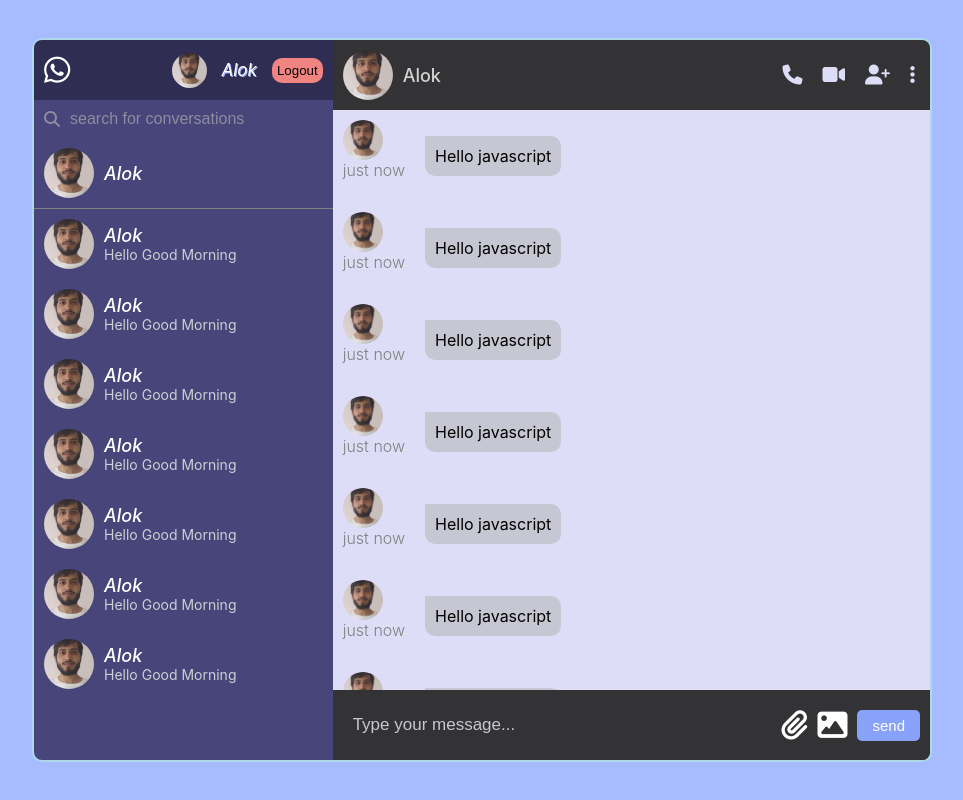
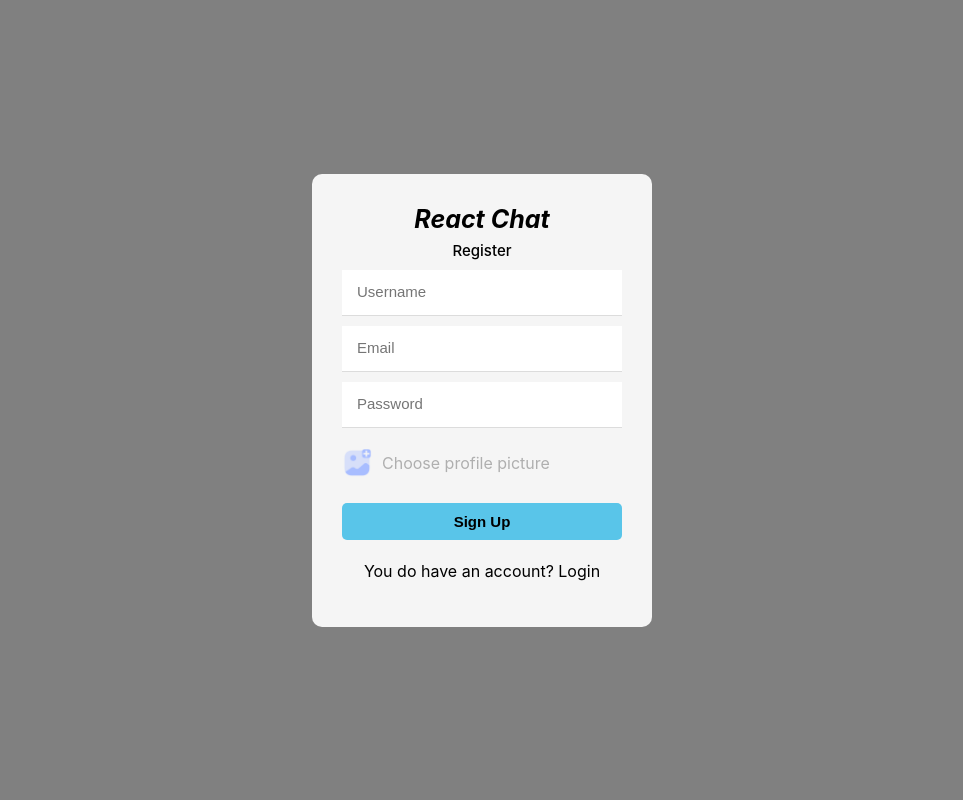
Before and after one commit to Alokkumarcse/React-Chat, a React (Create React App) app: page / in a window 1280 px wide. Shown: the whole page, without its empty margins (158-1121 px from the left). Built offline with nearby package versions, Linux system fonts and the light colour scheme; no server answers.

Commit message:
firebase db added

```diff
--- a/package.json
+++ b/package.json
@@ -6,6 +6,8 @@
     "@testing-library/jest-dom": "^5.16.5",
     "@testing-library/react": "^13.4.0",
     "@testing-library/user-event": "^13.5.0",
+    "dotenv": "^16.0.3",
+    "firebase": "^9.17.1",
     "react": "^18.2.0",
     "react-dom": "^18.2.0",
     "react-scripts": "5.0.1",
--- a/src/App.js
+++ b/src/App.js
@@ -1,11 +1,12 @@
 import "./styles/style.scss";
 
 import HomePage from "./pages/HomePage";
+import Register from "./pages/RegisterPage";
 
 function App() {
 	return (
 		<div>
-			<HomePage />
+			<Register />
 		</div>
 	);
 }
--- a/src/components/Message.jsx
+++ b/src/components/Message.jsx
@@ -4,14 +4,14 @@ import pic from "../images/profile pic.jpg";
 
 const Message = () => {
 	return (
-		<div className="message">
+		<div className="message owner">
 			<div className="message__info">
 				<img src={pic} alt="" />
 				<span>just now</span>
 			</div>
 			<div className="message__content">
 				<p>Hello javascript</p>
-				{/* <img src={pic} alt="" /> */}
+				<img src={pic} alt="" />
 			</div>
 		</div>
 	);
--- a/src/components/MessageContainer.jsx
+++ b/src/components/MessageContainer.jsx
@@ -4,7 +4,7 @@ import Message from "./Message";
 
 const MessageContainer = () => {
 	return (
-		<div className="messages">
+		<div className="message__container">
 			<Message />
 			<Message />
 			<Message />
--- /dev/null
+++ b/src/firebase.js
@@ -0,0 +1,21 @@
+import { initializeApp } from "firebase/app";
+import { getAuth } from "firebase/auth";
+
+// using dotenv to hide some data
+import dotenv from "dotenv";
+dotenv.config();
+const apiKey = process.env.REACT_APP_API_KEY;
+console.log(apiKey);
+
+const firebaseConfig = {
+	apiKey: "AIzaSyBZFECBjjZtpzKI6oQ9q6VONGprQfvzPTE",
+	authDomain: "chat-app-1e3bc.firebaseapp.com",
+	projectId: "chat-app-1e3bc",
+	storageBucket: "chat-app-1e3bc.appspot.com",
+	messagingSenderId: "59014870997",
+	appId: "1:59014870997:web:373cb5d735869bccfcef5c",
+};
+
+// Initialize the firebase app and export them
+export const app = initializeApp(firebaseConfig);
+export const auth = getAuth();
--- a/src/pages/RegisterPage.jsx
+++ b/src/pages/RegisterPage.jsx
@@ -1,8 +1,34 @@
 import React from "react";
+
+import { createUserWithEmailAndPassword } from "firebase/auth";
+import {auth} from "../firebase";
 
 import pics from "../images/addAvatar.png";
 
 const Register = () => {
+	//handle form submit
+	const handleSubmit = (e) => {
+		e.preventDefault(); // prevent page refresh when click on submit button
+		const displayName = e.target[0].value;
+		const email = e.target[1].value;
+		const password = e.target[2].value;
+		const file = e.target[3].file[0];
+
+		// create new user using email and password
+		const auth = getAuth();
+		createUserWithEmailAndPassword(auth, email, password)
+			.then((userCredential) => {
+				// Signed in
+				const user = userCredential.user;
+				// ...
+			})
+			.catch((error) => {
+				const errorCode = error.code;
+				const errorMessage = error.message;
+				// ..
+			});
+	};
+
 	return (
 		<div className="form__container">
 			<div className="form__wrapper">
@@ -10,7 +36,7 @@ const Register = () => {
 				<span className="logo">React Chat</span>
 				<span className="title">Register</span>
 				{/* form body section */}
-				<form>
+				<form onSubmit={handleSubmit}>
 					<input type="text" placeholder="Username" required />
 					<input type="email" placeholder="Email" required />
 					<input type="password" placeholder="Password" required />
--- a/src/styles/style.scss
+++ b/src/styles/style.scss
@@ -1,3 +1,21 @@
+// ** Responsiveness of application
+@mixin mobile {
+  @media screen and (max-width:480px){
+    @content;
+  }
+}
+
+@mixin tablet {
+  @media screen and (max-width: 720px) {
+    @content;
+  }
+}
+
+@mixin laptop {
+  @media screen and (max-width: 1080px) {
+    @content;
+  }
+}
 
 /**
 * Todo: styling for Login and Register From component
@@ -237,7 +255,7 @@
       }
 
       // todo: styling for chat panel middle part => all chat texts
-      .messages {
+      .message__container {
         background-color: #ddddf7;
         padding: 10px;
         height: calc(100% - 160px);
@@ -255,6 +273,7 @@
 
         .message {
           display: flex;
+          flex-direction: row;
           gap:20px;
           margin-bottom: 20px;
 
@@ -272,18 +291,33 @@
           }
 
           .message__content{
+            max-width: 80%;
             display: flex;
-
+            flex-direction: column;
+            gap:10px;
             p{
               background-color: #c7c7d4;
-              padding: 10px;
-              border-radius: 0 10px 10px 10px;
+              padding: 10px 20px;
+              border-radius: 0 13px 13px 13px;
+              max-width: max-content;
             }
+            img{
+              width: 50%;
+            }
+          }
 
+          &.owner {
+            flex-direction: row-reverse;
+            .message__content {
+              align-items: flex-end;
+              p {
+                background-color: #629ae4;
+                padding: 10px 20px;
+                border-radius: 13px 0 13px 13px;
+              }
+            }
           }
         }
-
-
       }
 
 
```
Also changed, not shown: 2 other files (tests, documents, lock files or other folders).
